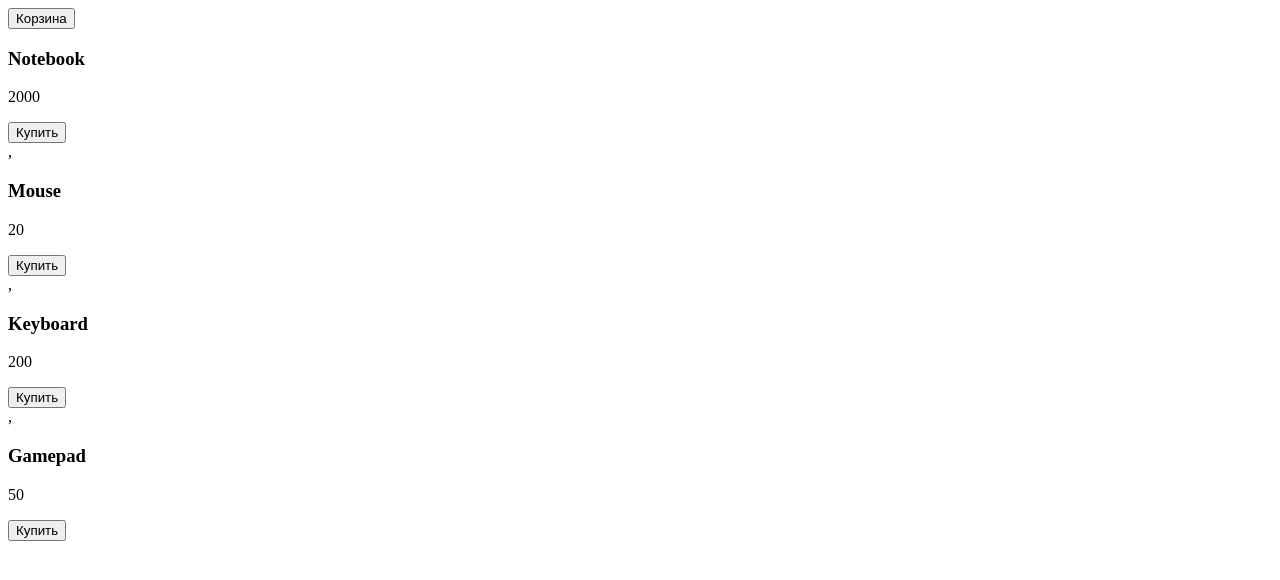
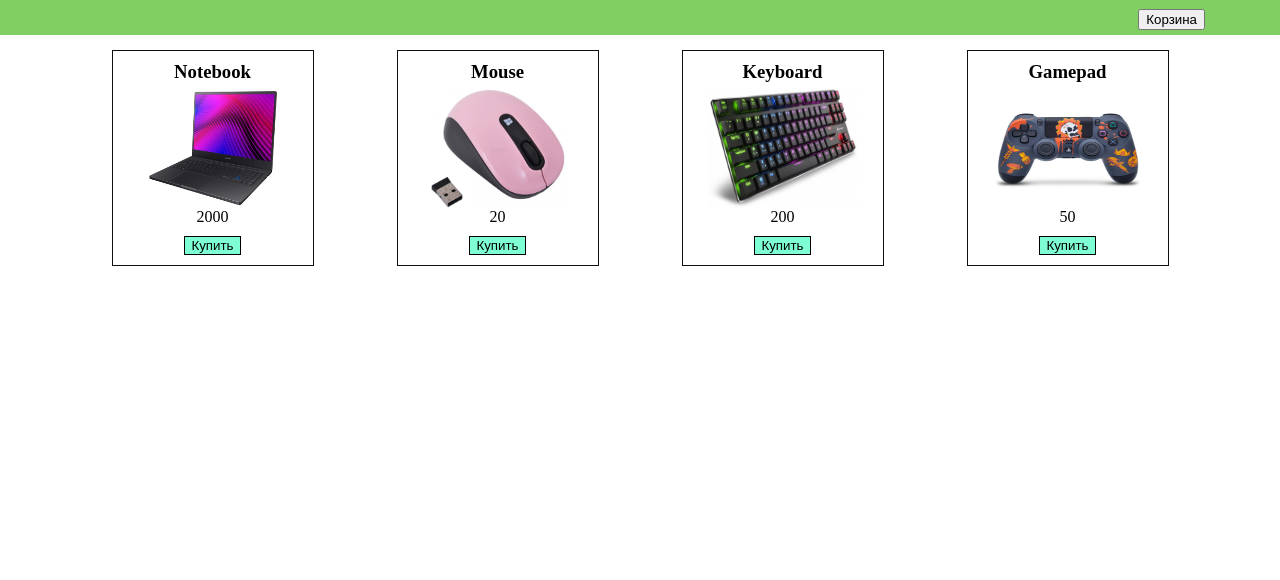
Before and after one commit to levkin13-08/JS_advanced, a plain HTML site: page index.html in a window 1280 px wide. Drawn offline with Linux system fonts and the light colour scheme.

Commit message:
Lesson_1

```diff
--- a/index.html
+++ b/index.html
@@ -3,13 +3,16 @@
 <head>
     <meta charset="UTF-8">
     <title>Интернет-магазин</title>
+    <link rel="stylesheet" href="style/style.css">
 </head>
 <body>
-    <header>
-        <button class="btn-cart" type="button">Корзина</button>
+    <header class="header">
+        <div class="container">
+            <button class="btn-cart" type="button">Корзина</button>
+        </div>
     </header>
     <main>
-        <div class="products"></div>
+        <div class="products container"></div>
     </main>
     <script src="js/main.js"></script>
 </body>
--- a/js/main.js
+++ b/js/main.js
@@ -1,20 +1,22 @@
 const products = [
-    {id: 1, title: 'Notebook', price: 2000},
-    {id: 2, title: 'Mouse', price: 20},
-    {id: 3, title: 'Keyboard', price: 200},
-    {id: 4, title: 'Gamepad', price: 50},
+    {id: 1, title: 'Notebook', price: 2000 , image: "img/notebook.jpg"},
+    {id: 2, title: 'Mouse', price: 20, image: "img/mouse.jpg"},
+    {id: 3, title: 'Keyboard', price: 200, image: "img/keyboard.jpg"},
+    {id: 4, title: 'Gamepad', price: 50, image: "img/gamepad.jpg"},
 ];
+
 //Функция для формирования верстки каждого товара
 //Добавить в выводе изображение
-const renderProduct = (title, price) => {
+const renderProduct = (title, image, price) => {
     return `<div class="product-item">
-                <h3>${title}</h3>
-                <p>${price}</p>
+                <h3 class="product-item__text">${title}</h3>
+                <img class="product-img" src='${image}'</img>
+                <p class="product-item__price">${price}</p>
                 <button class="buy-btn">Купить</button>
             </div>`
 };
 const renderPage = list => {
-    const productsList = list.map(item => renderProduct(item.title,item.price));
+    const productsList = list.map(item => renderProduct(item.title, item.image, item.price)).join('');
     console.log(productsList);
     document.querySelector('.products').innerHTML = productsList;
 };
--- /dev/null
+++ b/style/style.css
@@ -0,0 +1,59 @@
+* {
+    margin: 0 auto;
+}
+
+.header {
+    background-color: rgb(129, 207, 98);
+}
+
+.container {
+    display: flex;
+    max-width: 1140px;
+
+}
+
+.btn-cart {
+    margin-right: 5px;
+    margin-top: 9px;
+    margin-bottom: 5px;
+}
+
+.products {
+    margin-top: 15px;
+    display: flex;
+}
+
+.product-item {
+    border: solid 1.5px rgb(12, 15, 11);
+    width: 200px;
+}
+
+.product-item:hover {
+    box-shadow: 0 8px 16px 0 rgba(0,0,0,0.2);
+    }
+
+.product-item__text {
+    margin-top: 10px;
+    text-align: center;
+    margin-bottom: 5px;
+}
+
+.product-item__price {
+    text-align: center;
+}
+
+.product-img {
+    width: 150px;
+    height: 120px;
+    display: flex;
+    justify-content: center;
+}
+
+.buy-btn {
+    margin-top: 10px;
+    display: flex;
+    justify-content: center;
+    margin-bottom: 10px;
+    background-color: aquamarine;
+    border: 1px solid;
+}
```
Also changed, not shown: img/gamepad.jpg (added), img/keyboard.jpg (added), img/mouse.jpg (added), img/notebook.jpg (added).
